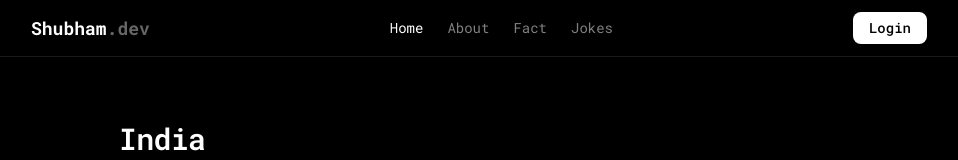
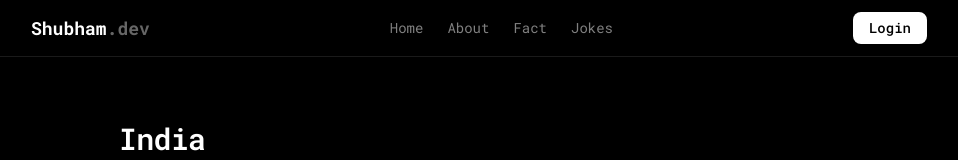
Before and after one commit to Shubham-140/nextjs-practice, a Next.js app: page /country/india in a window 1280 px wide. Shown: the top 160 px of the page, without its empty margins (161-1119 px from the left). Built offline with nearby package versions, Linux system fonts and the light colour scheme; no server answers.

Commit message:
corrected the navlinks highlighting on active route

```diff
--- /dev/null
+++ b/components/NavLinks.tsx
@@ -0,0 +1,41 @@
+"use client"
+import Link from "next/link";
+import { usePathname } from "next/navigation";
+
+const links = [
+    { href: "/", label: "Home" },
+    { href: "/about", label: "About" },
+    { href: "/fact", label: "Fact" },
+    { href: "/joke", label: "Jokes" },
+];
+
+function isActive(pathname: string | null, href: string) {
+    if (!pathname) return false;
+    if (href === "/") return pathname === "/";
+    return pathname === href || pathname.startsWith(`${href}/`);
+}
+
+export function NavLinksList({ pathname }: { pathname: string | null }) {
+    return (
+        <div className="hidden items-center gap-6 md:flex">
+            {links.map(({ href, label }) => {
+                const active = isActive(pathname, href);
+                return (
+                    <Link
+                        key={href}
+                        href={href}
+                        aria-current={active ? "page" : undefined}
+                        className={`text-sm transition ${active ? "text-white hover:text-white/50" : "text-white/50 hover:text-white"}`}
+                    >
+                        {label}
+                    </Link>
+                );
+            })}
+        </div>
+    );
+}
+
+export default function NavLinks() {
+    const pathname = usePathname();
+    return <NavLinksList pathname={pathname} />;
+}
--- a/components/Navbar.tsx
+++ b/components/Navbar.tsx
@@ -1,4 +1,6 @@
 import Link from "next/link";
+import { Suspense } from "react";
+import NavLinks, { NavLinksList } from "./NavLinks";
 
 export default function Navbar() {
     return (
@@ -9,20 +11,10 @@ export default function Navbar() {
                     Shubham<span className="text-white/40">.dev</span>
                 </Link>
 
-                <div className="hidden items-center gap-6 md:flex">
-                    <Link href="/" className="text-sm text-white transition hover:text-white/50">
-                        Home
-                    </Link>
-                    <Link href="/about" className="text-sm text-white/50 transition hover:text-white">
-                        About
-                    </Link>
-                    <Link href="/fact" className="text-sm text-white/50 transition hover:text-white">
-                        Fact
-                    </Link>
-                    <Link href="/joke" className="text-sm text-white/50 transition hover:text-white">
-                        Jokes
-                    </Link>
-                </div>
+                {/* usePathname needs Suspense with cacheComponents on dynamic routes */}
+                <Suspense fallback={<NavLinksList pathname={null} />}>
+                    <NavLinks />
+                </Suspense>
 
                 <Link
                     href="/login"
```
